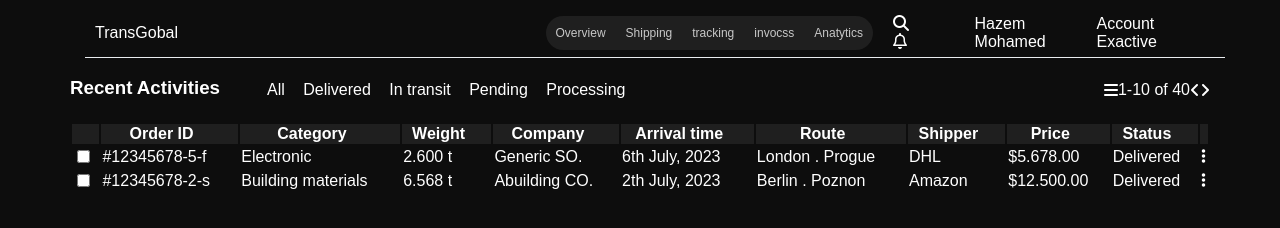
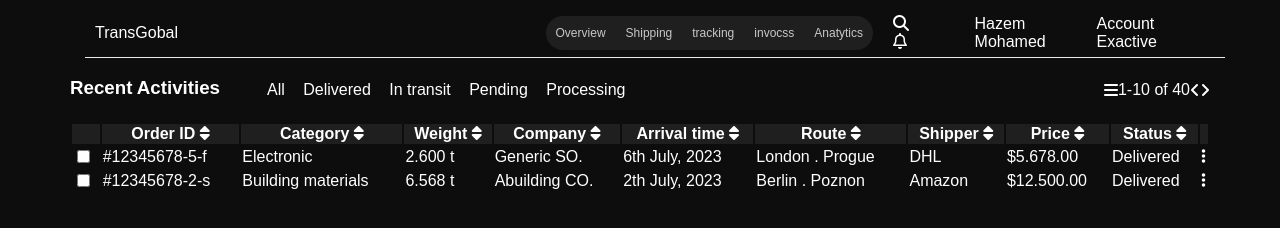
Before and after one commit to hazem-moh/Dragons-Hackathon, a plain HTML site: page index.html in a window 1280 px wide. Drawn offline with Linux system fonts and the light colour scheme.

Commit message:
Merge branch 'master' of https://github.com/hazem-moh/Dragons-Hackathon

```diff
--- a/index.html
+++ b/index.html
@@ -65,15 +65,15 @@
             <table>
                 <tr class="header">
                     <th></th>
-                    <th>Order ID <i class="fa-light fa-sort"></i></th>
-                    <th>Category <i class="fa-light fa-sort"></i></th>
-                    <th>Weight <i class="fa-light fa-sort"></i></th>
-                    <th>Company <i class="fa-light fa-sort"></i></th>
-                    <th>Arrival time <i class="fa-light fa-sort"></i></th>
-                    <th>Route <i class="fa-light fa-sort"></i></th>
-                    <th>Shipper <i class="fa-light fa-sort"></i></th>
-                    <th>Price <i class="fa-light fa-sort"></i></th>
-                    <th>Status <i class="fa-light fa-sort"></i></th>
+                    <th>Order ID <i class="fa-solid fa-sort"></i></th>
+                    <th>Category <i class="fa-solid fa-sort"></i></th>
+                    <th>Weight <i class="fa-solid fa-sort"></i></th>
+                    <th>Company <i class="fa-solid fa-sort"></i></th>
+                    <th>Arrival time <i class="fa-solid fa-sort"></i></th>
+                    <th>Route <i class="fa-solid fa-sort"></i></th>
+                    <th>Shipper <i class="fa-solid fa-sort"></i></th>
+                    <th>Price <i class="fa-solid fa-sort"></i></th>
+                    <th>Status <i class="fa-solid fa-sort"></i></th>
                     <th></th>
                 </tr>
                 <tr>
```
